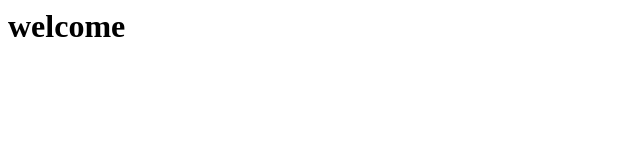
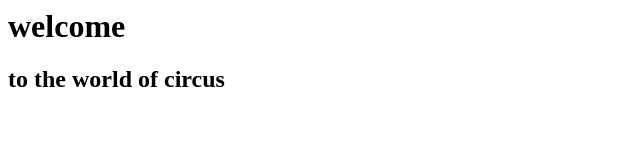
Before and after one commit to bhagyamdas/project, a plain HTML site: page index.html in a window 1280 px wide. Shown: the whole page, without its empty margins (0-640 px from the left). Drawn offline with Linux system fonts and the light colour scheme.

Commit message:
index.html file modified

```diff
--- a/index.html
+++ b/index.html
@@ -1,5 +1,6 @@
 <html>
 <body>
 <h1>welcome</h1>
+<h2>  to the world of circus</h2>
 </body>
 </html>
```
